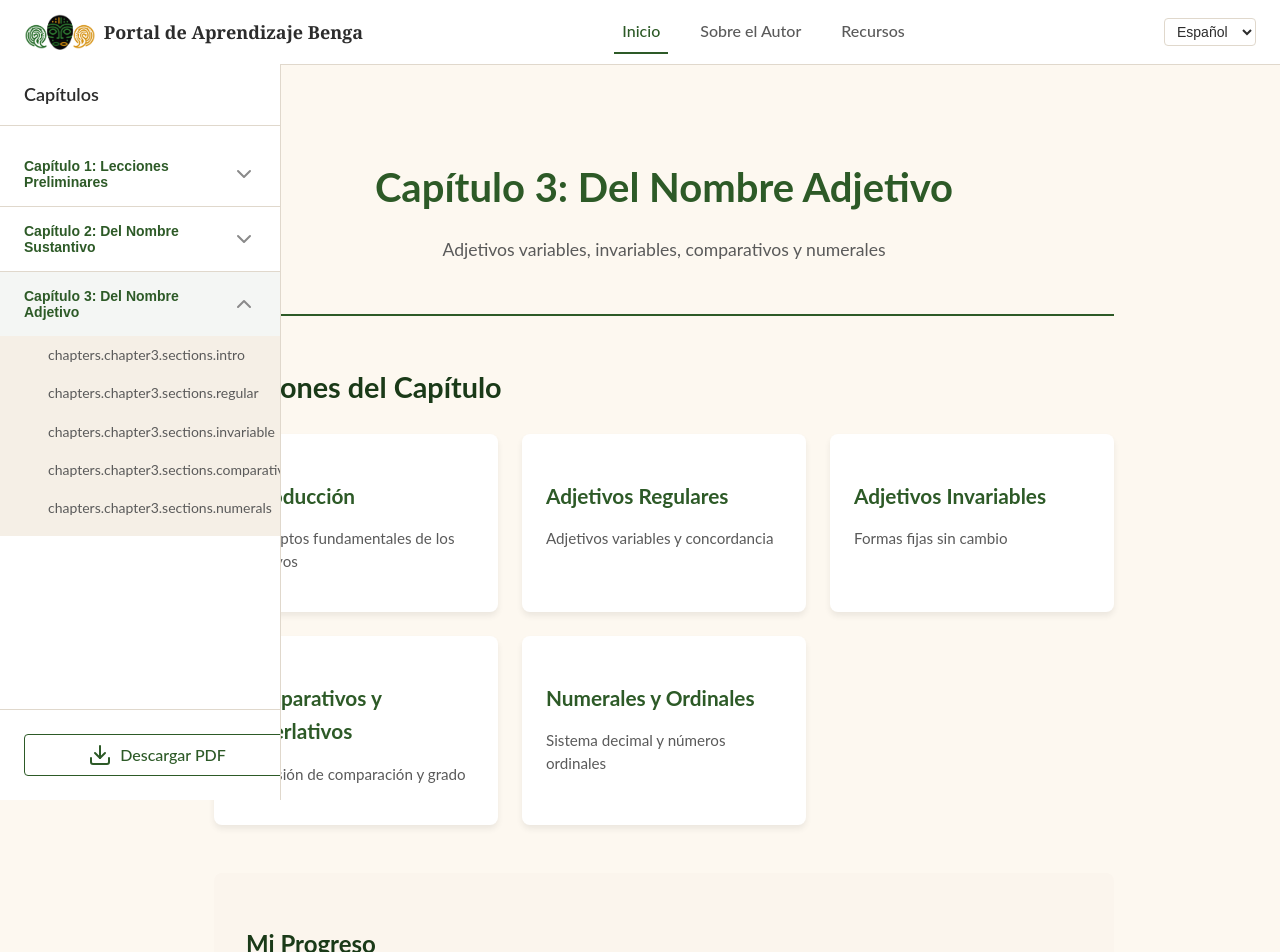
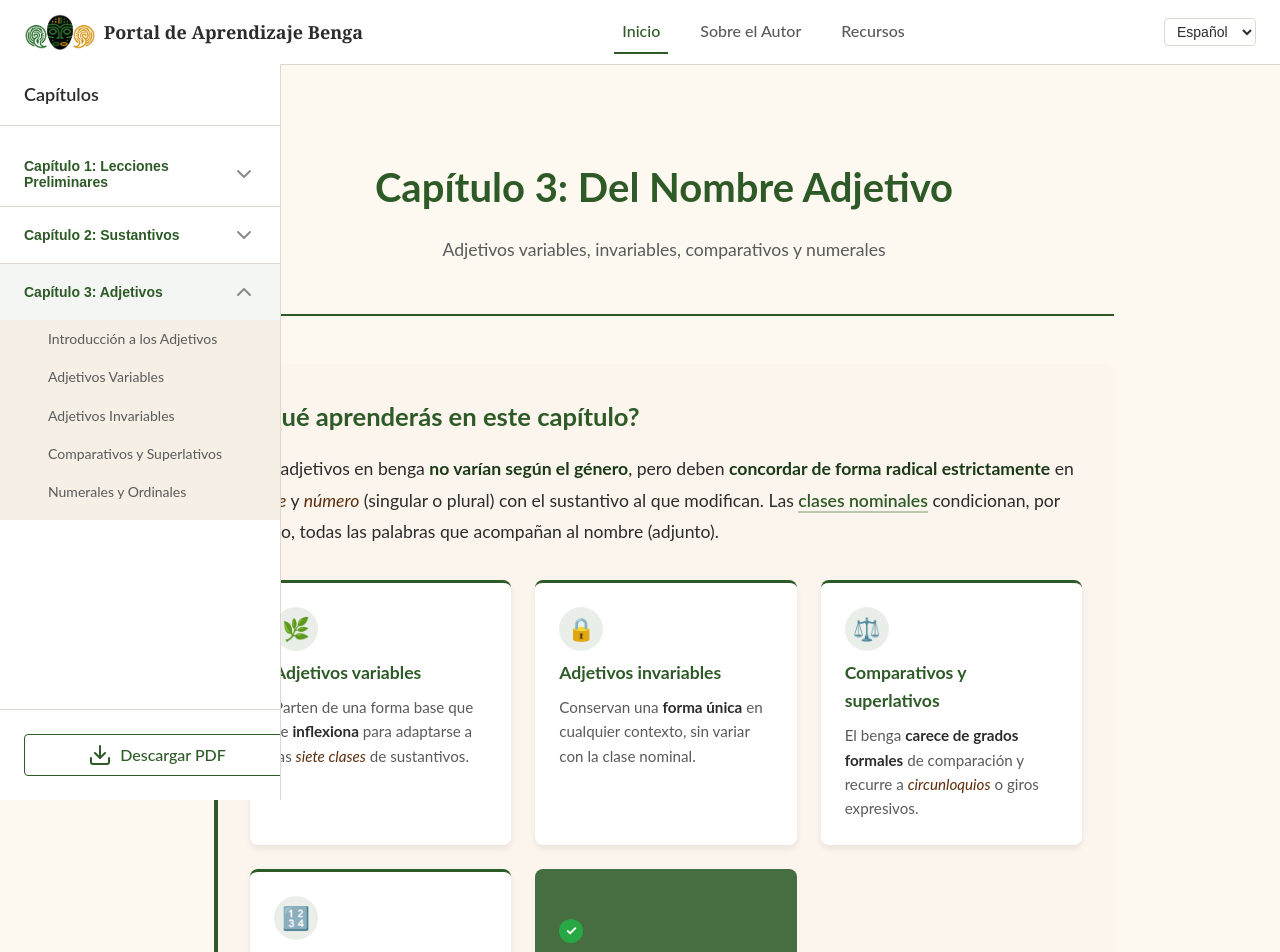
Before and after one commit to DRBondyaleJuez/BengaWebsite, a Vue app: page /capitulo-3 in a window 1280 px wide. Shown: the top 952 px of the page. Built offline with nearby package versions, Linux system fonts and the light colour scheme.

Commit message:
Preliminary corrections of the adjectives chapter 3

```diff
--- a/src/locales/es.json
+++ b/src/locales/es.json
@@ -21,7 +21,7 @@
       }
     },
     "chapter2": {
-      "title": "Capítulo 2: Del Nombre Sustantivo",
+      "title": "Capítulo 2: Sustantivos",
       "sections": {
         "intro": "Clasificación de los Nombres",
         "class1": "Primera Clase (e → be)",
@@ -37,8 +37,13 @@
       }
     },
     "chapter3": {
-      "title": "Capítulo 3: Del Nombre Adjetivo",
+      "title": "Capítulo 3: Adjetivos",
       "sections": {
+        "intro": "Introducción a los Adjetivos",
+        "regular": "Adjetivos Variables",
+        "invariable": "Adjetivos Invariables",
+        "comparatives": "Comparativos y Superlativos",
+        "numerals": "Numerales y Ordinales",
         "adjectives": "Adjetivos Variables e Invariables"
       }
     }
--- a/src/views/chapter-3/AdjectivesIntro.vue
+++ b/src/views/chapter-3/AdjectivesIntro.vue
@@ -2,7 +2,7 @@
   <div class="adjectives-intro">
     <div class="adjectives-intro__header">
       <h1>Introducción a los Adjetivos</h1>
-      <p class="subtitle">Del Nombre Adjetivo - Capítulo 3 de Salvado y Cos</p>
+      <p class="subtitle">Adjetivos - Capítulo 3 de Salvado y Cos</p>
     </div>
 
     <!-- Overview Section -->
--- a/src/views/chapter-3/ChapterThreeIndex.vue
+++ b/src/views/chapter-3/ChapterThreeIndex.vue
@@ -1,9 +1,67 @@
 <template>
   <div class="chapter-three">
+    <div v-if="$route.name === 'Chapter3Index'">
     <div class="chapter-three__header">
       <h1>Capítulo 3: Del Nombre Adjetivo</h1>
       <p>Adjetivos variables, invariables, comparativos y numerales</p>
     </div>
+
+    <section class="chapter-three__overview">
+      <h2 class="overview-title">¿Qué aprenderás en este capítulo?</h2>
+
+      <p class="overview-lead">
+        Los adjetivos en benga <strong>no varían según el género</strong>, pero deben
+        <strong>concordar de forma radical estrictamente</strong> en <em>clase</em> y <em>número</em>
+        (singular o plural) con el sustantivo al que modifican. Las
+        <router-link to="/capitulo-3/introduccion" class="overview-link">clases nominales</router-link>
+        condicionan, por tanto, todas las palabras que acompañan al nombre (adjunto).
+      </p>
+
+      <div class="overview-highlights">
+        <router-link to="/capitulo-3/adjetivos-regulares" class="highlight-card">
+          <span class="highlight-card__icon">🌿</span>
+          <h3>Adjetivos variables</h3>
+          <p>
+            Parten de una forma base que se <strong>inflexiona</strong> para adaptarse a las
+            <em>siete clases</em> de sustantivos.
+          </p>
+        </router-link>
+
+        <router-link to="/capitulo-3/adjetivos-invariables" class="highlight-card">
+          <span class="highlight-card__icon">🔒</span>
+          <h3>Adjetivos invariables</h3>
+          <p>
+            Conservan una <strong>forma única</strong> en cualquier contexto, sin variar con la
+            clase nominal.
+          </p>
+        </router-link>
+
+        <router-link to="/capitulo-3/comparativos-superlativos" class="highlight-card">
+          <span class="highlight-card__icon">⚖️</span>
+          <h3>Comparativos y superlativos</h3>
+          <p>
+            El benga <strong>carece de grados formales</strong> de comparación y recurre a
+            <em>circunloquios</em> o giros expresivos.
+          </p>
+        </router-link>
+
+        <router-link to="/capitulo-3/numerales-ordinales" class="highlight-card">
+          <span class="highlight-card__icon">🔢</span>
+          <h3>Numerales y ordinales</h3>
+          <p>
+            Los <strong>cinco primeros números</strong> concuerdan como adjetivos variables; los
+            ordinales usan la <em>preposición "de" declinada</em> más el número cardinal.
+          </p>
+        </router-link>
+        <p class="overview-note">
+          <span class="overview-note__icon">✓</span>
+          Dominar estas variaciones e inflexiones es fundamental para la
+          estructura y la concordancia de la lengua benga.
+        </p>
+      </div>
+
+
+    </section>
 
     <section class="chapter-three__sections">
       <h2>Secciones del Capítulo</h2>
@@ -47,6 +105,9 @@
     <div class="chapter-three__cta">
       <router-link to="/capitulo-3/introduccion" class="cta-button">Comenzar →</router-link>
     </div>
+    </div>
+
+    <router-view v-else />
   </div>
 </template>
 
@@ -132,6 +193,130 @@ export default {
       margin-bottom: 1.5rem;
       color: $color-heading-dark;
     }
+  }
+
+  &__overview {
+    background: $color-background-light;
+    border-left: 4px solid $color-primary;
+    border-radius: $border-radius-base;
+    padding: $spacing-xl;
+    margin-bottom: $spacing-2xl;
+
+    .overview-title {
+      font-size: 1.6rem;
+      color: $color-primary;
+      margin: 0 0 $spacing-md 0;
+    }
+
+    .overview-lead {
+      font-size: 1.1rem;
+      line-height: 1.8;
+      color: $color-text-primary;
+      margin: 0 0 $spacing-xl 0;
+
+      strong {
+        color: $color-primary-dark;
+      }
+
+      em {
+        color: $color-secondary-dark;
+      }
+    }
+  }
+}
+
+.overview-link {
+  color: $color-primary;
+  font-weight: $font-weight-semibold;
+  text-decoration: none;
+  border-bottom: 2px solid rgba($color-primary, 0.3);
+  transition: all $transition-fast;
+
+  &:hover {
+    color: $color-primary-dark;
+    border-bottom-color: $color-primary;
+  }
+}
+
+.overview-highlights {
+  display: grid;
+  grid-template-columns: repeat(auto-fit, minmax(240px, 1fr));
+  gap: $spacing-lg;
+  margin-bottom: $spacing-xl;
+}
+
+.highlight-card {
+  @include card-base;
+  display: block;
+  border-top: 3px solid $color-primary;
+  text-decoration: none;
+  color: $color-text-primary;
+  transition: all $transition-base;
+
+  &:hover {
+    transform: translateY(-4px);
+    box-shadow: 0 8px 20px rgba($color-primary, 0.15);
+  }
+
+  &__icon {
+    display: inline-flex;
+    align-items: center;
+    justify-content: center;
+    width: 2.75rem;
+    height: 2.75rem;
+    font-size: 1.4rem;
+    border-radius: $border-radius-full;
+    background: rgba($color-primary, 0.1);
+    margin-bottom: $spacing-sm;
+  }
+
+  h3 {
+    font-size: 1.1rem;
+    color: $color-primary;
+    margin: 0 0 $spacing-sm 0;
+  }
+
+  p {
+    font-size: 0.95rem;
+    line-height: 1.6;
+    color: $color-text-secondary;
+    margin: 0;
+
+    strong {
+      color: $color-text-primary;
+    }
+
+    em {
+      color: $color-secondary-dark;
+    }
+  }
+}
+
+.overview-note {
+  display: flex;
+  flex-direction: column;
+  align-items: left;
+  justify-content: center;
+  gap: $spacing-sm;
+  margin: 0;
+  padding: $spacing-md $spacing-lg;
+  background: rgba($color-primary, 0.87);
+  border-radius: $border-radius-base;
+  font-size: 1rem;
+  color: $color-text-inverse;
+
+  &__icon {
+    display: flex;
+    align-items: center;
+    justify-content: center;
+    width: 1.5rem;
+    height: 1.5rem;
+    min-width: 1.5rem;
+    border-radius: 50%;
+    background: $color-success;
+    color: white;
+    font-weight: $font-weight-bold;
+    font-size: 0.85rem;
   }
 }
 
```
